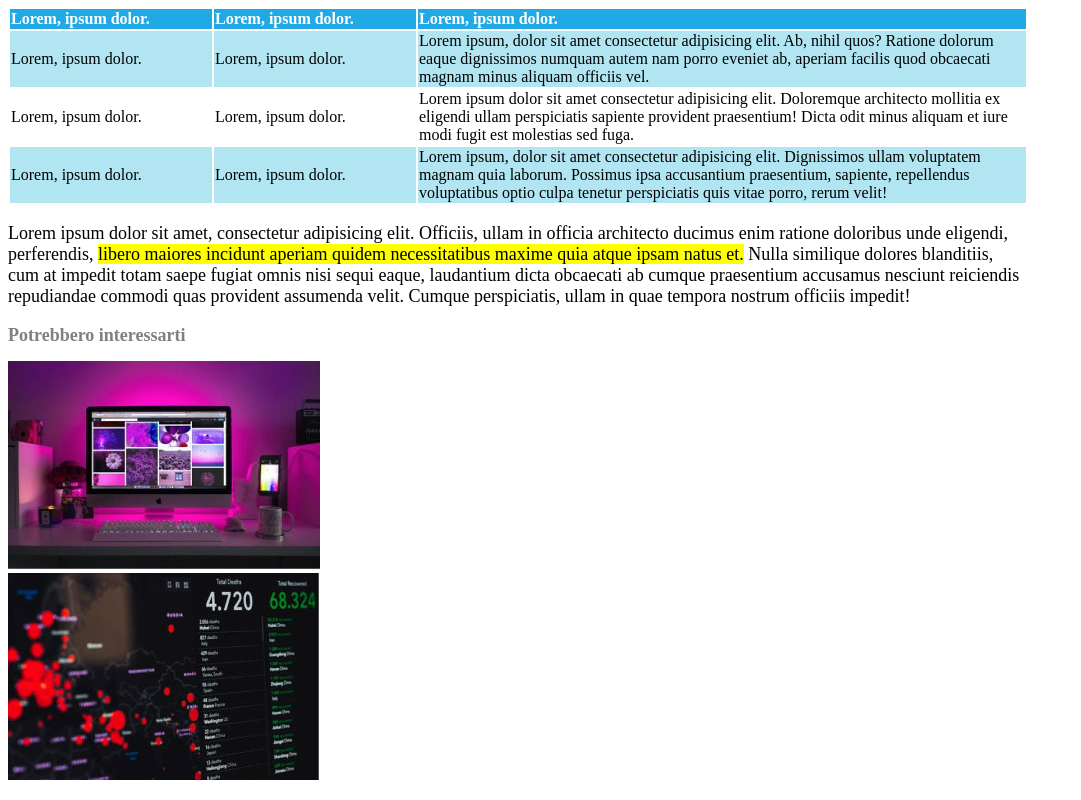
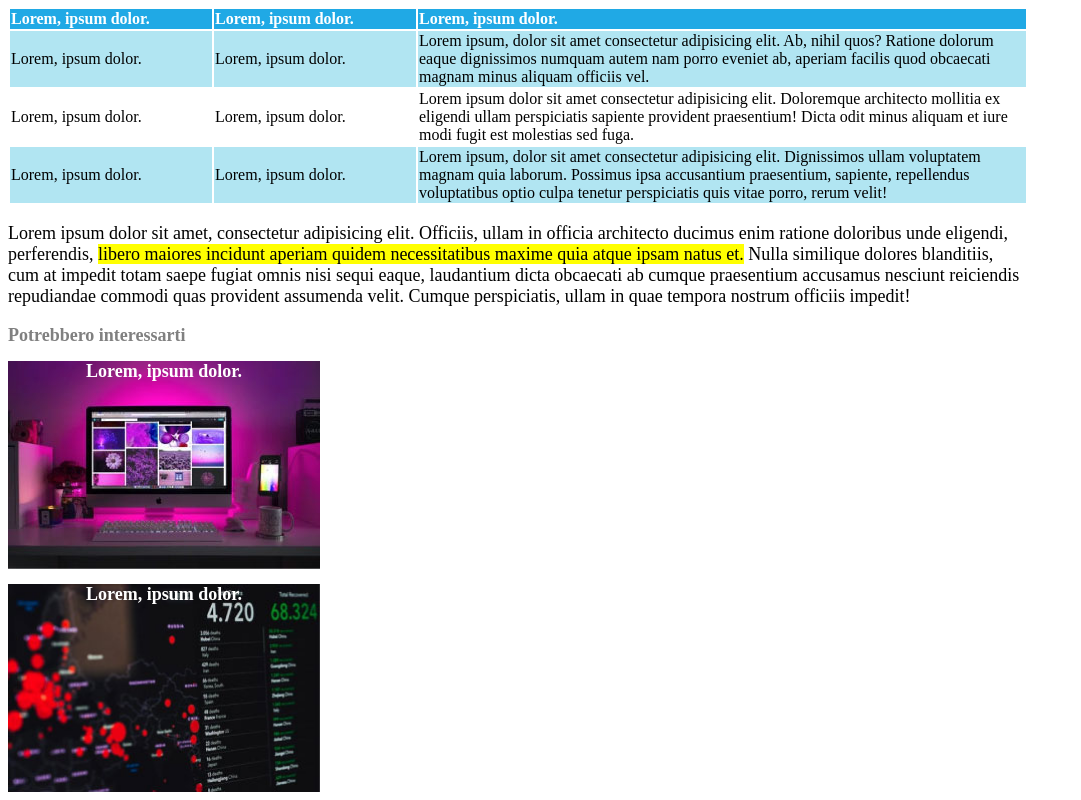
Before and after one commit to AndreaCasentini93/html-css-booleaner, a plain HTML site: page index.html in a window 1280 px wide. Shown: the part 934-1734 px from the top of the page, without its empty margins (0-1081 px from the left). Drawn offline with Linux system fonts and the light colour scheme.

Commit message:
Correzione footer

```diff
--- a/bonus/css/style.css
+++ b/bonus/css/style.css
@@ -70,4 +70,20 @@ footer {
     width: 1020px;
     margin: auto;
 }
+#monitor {
+    background-image: url(img/monitor.jpg);
+    background-size: cover;
+    width: 312px;
+    height: 208px;
+}
+#graph {
+    background-image: url(img/graph.jpg);
+    background-size: cover;
+    width: 312px;
+    height: 208px;
+}
+.text_photo {
+    color: white;
+    text-align: center;
+}
 /* /closing page */
--- a/css/style.css
+++ b/css/style.css
@@ -63,3 +63,22 @@ th {
 }
 /* /table */
 /* /body page */
+
+/* closing page */
+#monitor {
+    background-image: url(img/monitor.jpg);
+    background-size: cover;
+    width: 312px;
+    height: 208px;
+}
+#graph {
+    background-image: url(img/graph.jpg);
+    background-size: cover;
+    width: 312px;
+    height: 208px;
+}
+.text_photo {
+    color: white;
+    text-align: center;
+}
+/* closing page */
--- a/index.html
+++ b/index.html
@@ -87,9 +87,12 @@
         <!-- closing page -->
         <footer>
             <h2>Potrebbero interessarti</h2>
-            <img src="img/monitor.jpg" alt="Monitor image">
-            <br>
-            <img src="img/graph.jpg" alt="Graph image">
+            <div id="monitor">
+                <h2 class="text_photo">Lorem, ipsum dolor.</h2>
+            </div>
+            <div id="graph">
+                <h2 class="text_photo">Lorem, ipsum dolor.</h2>
+            </div>
         </footer>
         <!-- /closing page -->
     </body>
```
Also changed, not shown: bonus/index.html (+6 -3 lines).
